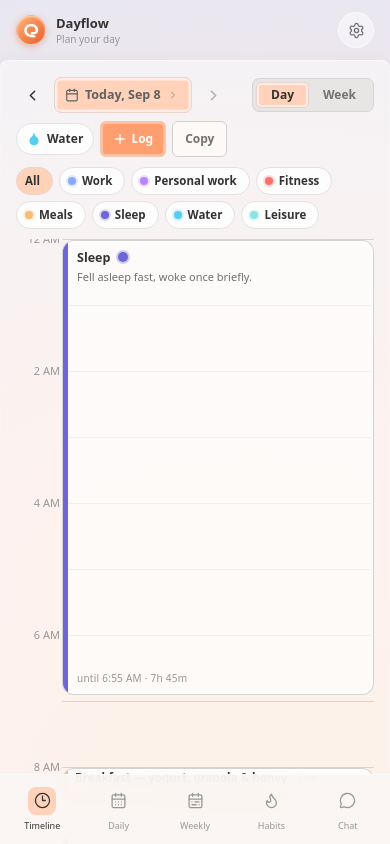
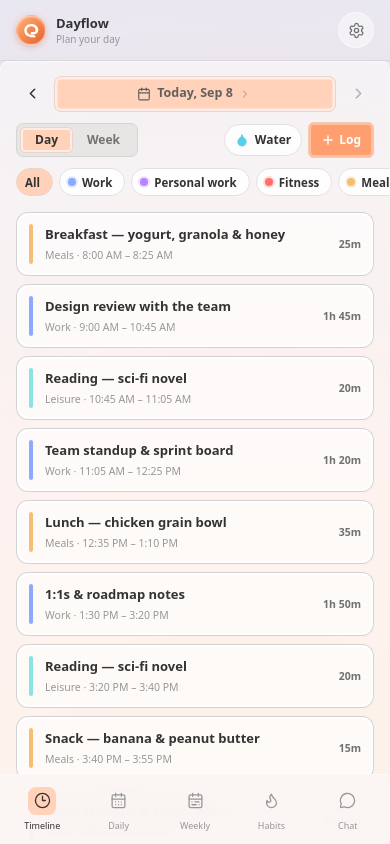
Before and after one commit to Mohamedkhaled420/dayflow-web, a Next.js app: page / in a window 390 px wide. Built offline with nearby package versions, Linux system fonts and the light colour scheme.

Commit message:
Improve mobile timeline experience

```diff
--- a/src/app/globals.css
+++ b/src/app/globals.css
@@ -516,3 +516,93 @@ select {
     transform: none;
   }
 }
+
+@media (max-width: 639px) {
+  .df-desktop-timeline {
+    display: none;
+  }
+
+  .df-mobile-event-list {
+    display: block;
+  }
+
+  .df-mobile-header {
+    background: color-mix(in srgb, var(--df-window-bg) 88%, transparent);
+    border-bottom: 1px solid color-mix(in srgb, var(--df-text-primary) 8%, transparent);
+    backdrop-filter: blur(18px);
+  }
+
+  .df-window > .flex > .df-panel {
+    min-height: calc(100dvh - 112px);
+  }
+
+  .df-timeline-header {
+    display: grid;
+    grid-template-columns: 1fr auto;
+    gap: 0.65rem;
+    padding: 0.85rem 1rem 0.65rem;
+  }
+
+  .df-timeline-header > :first-child {
+    grid-column: 1 / -1;
+    justify-content: space-between;
+    width: 100%;
+  }
+
+  .df-timeline-header > :first-child > button:nth-child(2) {
+    flex: 1;
+    justify-content: center;
+    min-width: 0;
+    overflow: hidden;
+    text-overflow: ellipsis;
+    white-space: nowrap;
+  }
+
+  .df-timeline-header > :nth-child(2) {
+    margin-left: 0;
+    justify-self: start;
+  }
+
+  .df-timeline-header > :nth-child(3) {
+    justify-self: end;
+  }
+
+  .df-timeline-header > :nth-child(3) button:last-child {
+    display: none;
+  }
+
+  .df-timeline-filters {
+    flex-wrap: nowrap;
+    overflow-x: auto;
+    padding: 0 1rem 0.75rem;
+    scrollbar-width: none;
+  }
+
+  .df-timeline-filters::-webkit-scrollbar {
+    display: none;
+  }
+
+  .df-timeline-filters > button {
+    flex: 0 0 auto;
+  }
+
+  .df-daily-view {
+    padding: 1rem;
+  }
+
+  .df-daily-view h1 {
+    font-size: 1.15rem;
+  }
+
+  .df-daily-view .grid.grid-cols-2 {
+    gap: 0.5rem;
+  }
+
+  .df-daily-view .df-summary-card {
+    padding: 0.7rem 0.65rem;
+  }
+
+  .df-daily-view .df-summary-card > div:first-child {
+    font-size: 1rem;
+  }
+}
--- a/src/components/dayflow/DailyView.tsx
+++ b/src/components/dayflow/DailyView.tsx
@@ -97,7 +97,7 @@ export function DailyView() {
   };
 
   return (
-    <div className="df-scroll h-full overflow-y-auto px-4 sm:px-6 py-5">
+    <div className="df-daily-view df-scroll h-full overflow-y-auto px-4 sm:px-6 py-5">
       {/* header */}
       <div className="flex items-end justify-between flex-wrap gap-2">
         <div>
--- a/src/components/dayflow/TimelineView.tsx
+++ b/src/components/dayflow/TimelineView.tsx
@@ -90,8 +90,14 @@ export function TimelineView() {
   useEffect(() => {
     const el = scrollRef.current;
     if (!el || mode !== "day") return;
-    const anchor = dayOffset === 0 ? nowMinutes() - 120 : 5 * 60 + 30;
-    el.scrollTop = Math.max(0, anchor * PX_PER_MIN - 60);
+    const isMobile = window.matchMedia("(max-width: 639px)").matches;
+    const anchor = isMobile ? 5 * 60 + 30 : dayOffset === 0 ? nowMinutes() - 120 : 5 * 60 + 30;
+    const scrollTop = Math.max(0, anchor * PX_PER_MIN - (isMobile ? 12 : 60));
+    el.scrollTop = scrollTop;
+    const timer = window.setTimeout(() => {
+      if (scrollRef.current) scrollRef.current.scrollTop = scrollTop;
+    }, 80);
+    return () => window.clearTimeout(timer);
   }, [dayOffset, mode, dateKey]);
 
   const go = (delta: number) => {
@@ -127,7 +133,7 @@ export function TimelineView() {
     <div className="flex flex-col lg:flex-row h-full">
       {/* ------- timeline column ------- */}
       <div className="flex-1 min-w-0 flex flex-col">
-        <header className="px-4 sm:px-5 pt-4 pb-2.5 flex flex-wrap items-center gap-x-2 gap-y-2">
+        <header className="df-timeline-header px-4 sm:px-5 pt-4 pb-2.5 flex flex-wrap items-center gap-x-2 gap-y-2">
           <div className="flex items-center gap-1.5">
             <NavArrow dir="prev" disabled={dayOffset <= -13} onClick={() => go(-1)} />
             <button
@@ -220,7 +226,7 @@ export function TimelineView() {
 
         {/* category filter chips */}
         {mode === "day" && (
-          <div className="px-4 sm:px-5 pb-2.5 flex flex-wrap gap-1.5" role="group" aria-label="Filter by category">
+          <div className="df-timeline-filters px-4 sm:px-5 pb-2.5 flex flex-wrap gap-1.5" role="group" aria-label="Filter by category">
             <FilterChip
               label="All"
               colorHex={null}
@@ -475,12 +481,44 @@ function DayTimeline({
   const nowMin = nowMinutes();
 
   return (
-    <div
-      ref={scrollRef}
-      className="df-scroll flex-1 overflow-y-auto px-4 sm:px-5 pb-8"
-      role="list"
-      aria-label="Day timeline"
-    >
+    <>
+      <div className="df-mobile-event-list df-scroll flex-1 overflow-y-auto px-4 pb-24" role="list" aria-label="Day timeline">
+        {events.length === 0 ? (
+          <div className="df-card mt-3 p-5 text-center">
+            <p className="text-[13px] font-semibold" style={{ color: "var(--df-text-primary)" }}>Nothing tracked yet</p>
+            <p className="mt-1 text-[11.5px]" style={{ color: "var(--df-text-secondary)" }}>Tap Log above to add your first block.</p>
+          </div>
+        ) : (
+          <div className="flex flex-col gap-2 pt-1">
+            {events.map((event) => {
+              const cat = categoryById(useDayflow.getState().categories, event.categoryId);
+              return (
+                <button
+                  key={event.id}
+                  onClick={() => onSelect(event.id)}
+                  className="df-mobile-event df-card flex min-h-16 w-full items-center gap-3 px-3 py-2.5 text-left df-press"
+                  style={{ outline: selectedId === event.id ? "1.5px solid var(--df-accent)" : "none" }}
+                  aria-pressed={selectedId === event.id}
+                  aria-label={`${event.title}, ${cat.name}, ${fmtRange(event)}, ${fmtDuration(eventDuration(event))}`}
+                >
+                  <span className="h-10 w-1 shrink-0 rounded-full" style={{ background: cat.colorHex }} />
+                  <span className="min-w-0 flex-1">
+                    <span className="block truncate text-[13px] font-semibold" style={{ color: "var(--df-text-primary)" }}>{event.title}</span>
+                    <span className="mt-1 block truncate text-[10.5px]" style={{ color: "var(--df-text-muted)" }}>{cat.name} · {fmtRange(event)}</span>
+                  </span>
+                  <span className="shrink-0 text-[10.5px] font-semibold tabular-nums" style={{ color: "var(--df-text-secondary)" }}>{fmtDuration(eventDuration(event))}</span>
+                </button>
+              );
+            })}
+          </div>
+        )}
+      </div>
+      <div
+        ref={scrollRef}
+        className="df-desktop-timeline df-scroll flex-1 overflow-y-auto px-4 sm:px-5 pb-8"
+        role="list"
+        aria-label="Day timeline"
+      >
       <div className="relative pt-1" style={{ height: DAY_SPAN * PX_PER_MIN + 30 }}>
         {/* hour lines */}
         <div aria-hidden="true">
@@ -598,6 +636,7 @@ function DayTimeline({
         )}
       </div>
     </div>
+    </>
   );
 }
 
```
